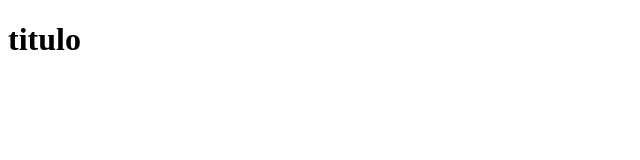
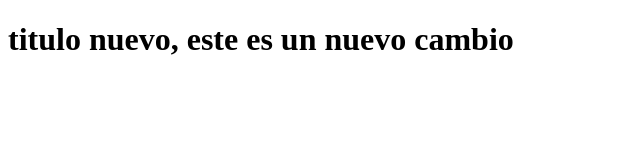
Before and after one commit to Bncume/Proyecto, a plain HTML site: page index.html in a window 1280 px wide. Shown: the whole page, without its empty margins (0-640 px from the left). Drawn offline with Linux system fonts and the light colour scheme.

Commit message:
Este es el nuevo cambio

```diff
--- a/index.html
+++ b/index.html
@@ -9,6 +9,6 @@
     <title>Document</title>
 </head>
 <body>
-    <h1>titulo</h1>
+    <h1>titulo nuevo, este es un nuevo cambio</h1>
 </body>
 </html>
```
